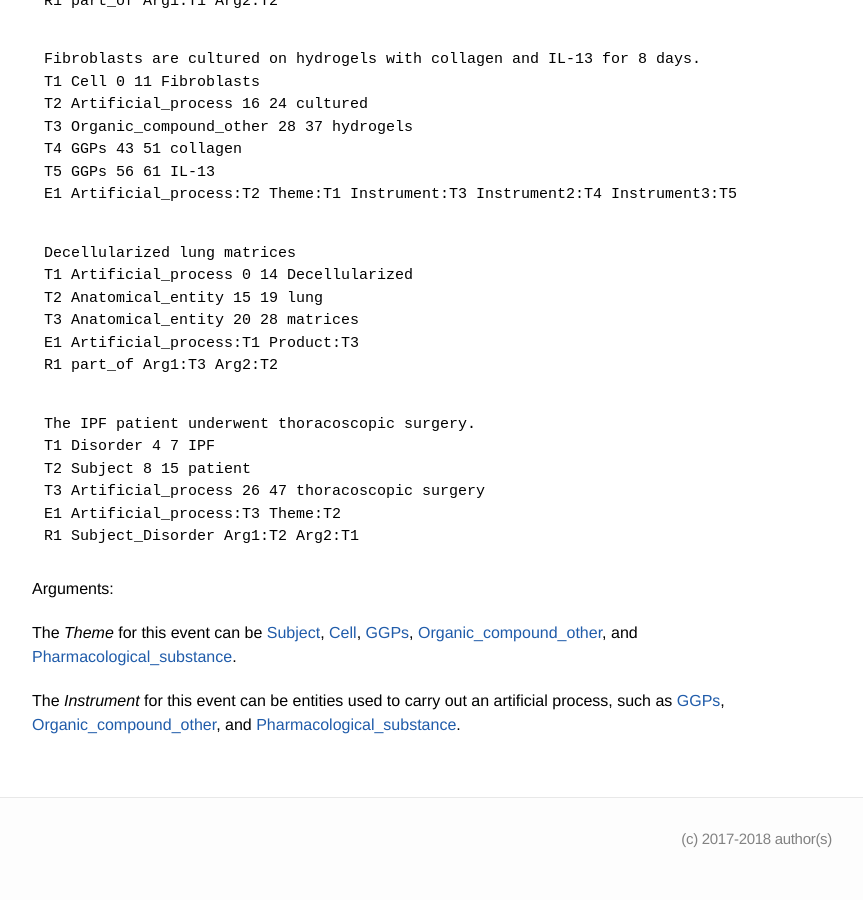
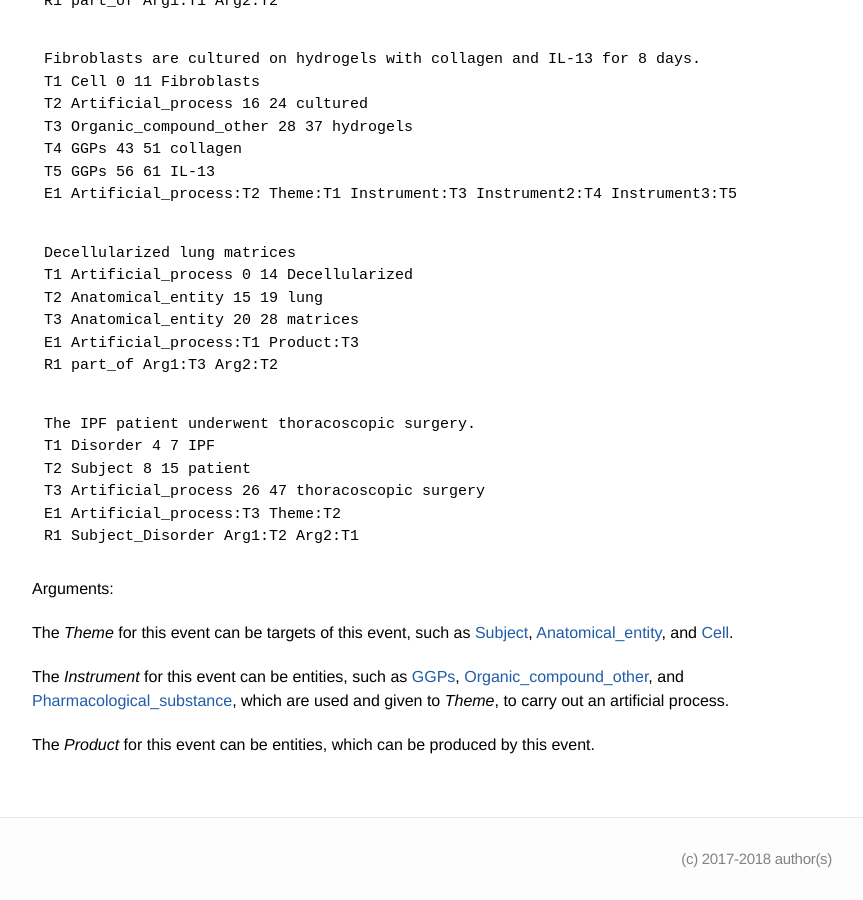
Before and after one commit to ezcatdb/molbiol_lung_corpus-guidelines, a Jekyll site: the page built from _event/Artificial_process.md, in a window 1280 px wide and 900 px high, scrolled down 1464 px. Shown: the whole window, without its empty margins (208-1071 px from the left). Built offline with Jekyll 4.4.1, drawn with Linux system fonts in a browser that asks for light colours; some of the changed text lies outside the part shown.

Commit message:
Correction of definition and arguments description in _event/Artificial_process.md

```diff
--- a/_event/Artificial_process.md
+++ b/_event/Artificial_process.md
@@ -6,7 +6,7 @@ shortdef: "Artificial process, such as experimental procedures/medical treatment
 order: 0
 ---
 
-This event describes 'Artificial processes', which are usually specific actions for experimental procedures/medical treatments. Thus, this event can affect entities.
+This event describes 'Artificial processes', which are usually specific actions for experimental procedures/medical treatments. Thus, this event can affect entities and the other events.
 
 Analysis/assay names should be annotated as [Method cue](), which may suggest confirmation/speculation degree of events.
 
@@ -90,8 +90,9 @@ R1 Subject_Disorder Arg1:T2 Arg2:T1
 
 Arguments:
 
-The *Theme* for this event can be [Subject](), [Cell](), [GGPs](), [Organic_compound_other](), and [Pharmacological_substance]().
+The *Theme* for this event can be targets of this event, such as [Subject](), [Anatomical_entity](), and [Cell]().
 
-The *Instrument* for this event can be entities used to carry out an artificial process, such as [GGPs](), [Organic_compound_other](), and [Pharmacological_substance]().
+The *Instrument* for this event can be entities, such as [GGPs](), [Organic_compound_other](), and [Pharmacological_substance](),  which are used and given to *Theme*, to carry out an artificial process.
 
+The *Product* for this event can be entities, which can be produced by this event.
 <!--details-->
```
